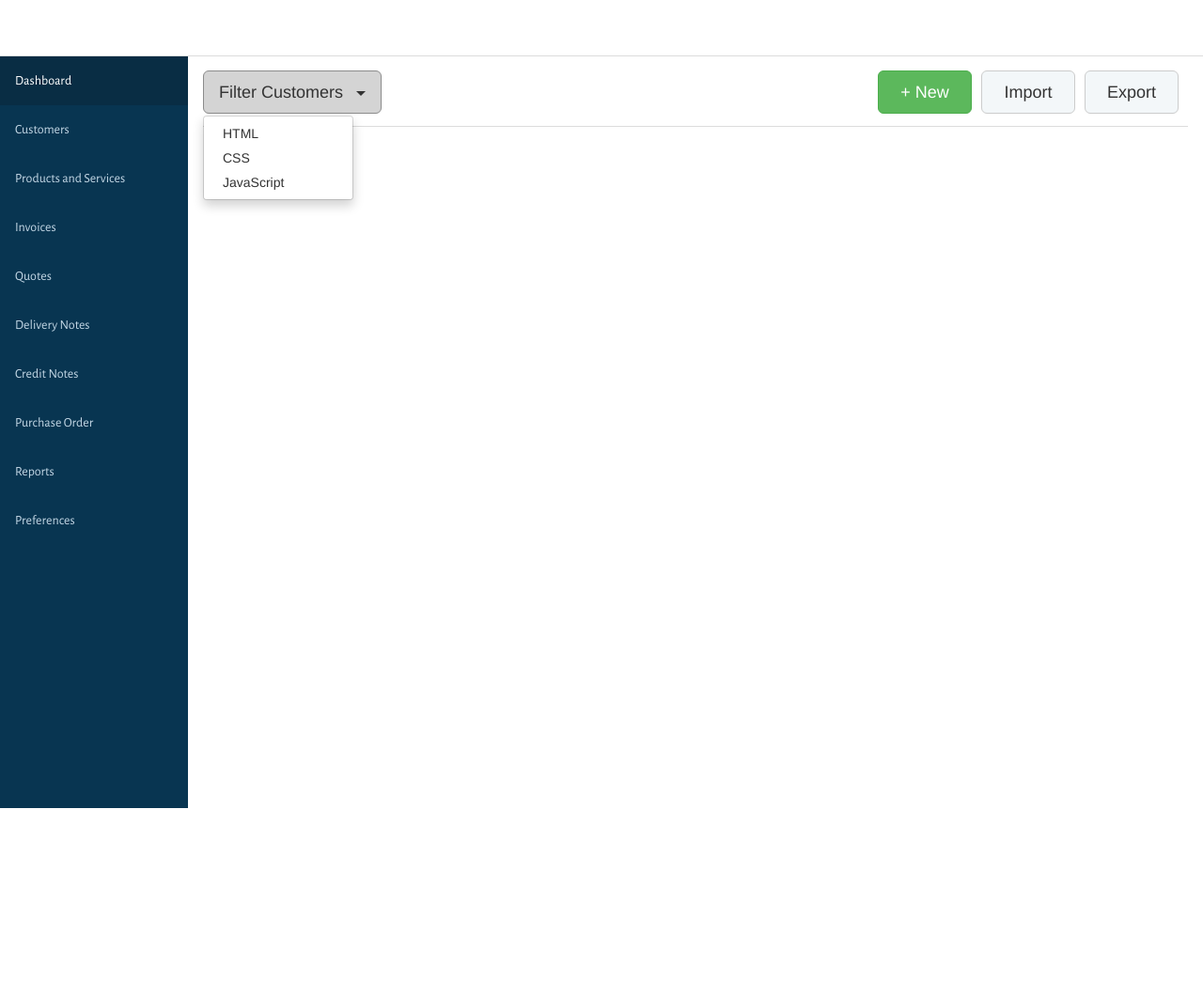
After one commit to amohit1315/quotes, a Django app: page /customer/ in a window 1280 px wide, after a click on "Filter Customers". The commit adds this page. Shown: the whole page at 94% size. Run offline with Django 3.2, Linux system fonts and the light colour scheme; some libraries are stand-ins or nearby versions.

Commit message:
updated view_customer

```diff
--- a/dashboard/urls.py
+++ b/dashboard/urls.py
@@ -3,4 +3,5 @@ from django.conf.urls  import *
 
 urlpatterns = [
     url(r'^$', views.home, name='home'),
+    url(r'^customer/', views.view_customer, name='view_customer')
 ]
--- a/dashboard/views.py
+++ b/dashboard/views.py
@@ -8,3 +8,6 @@ from django.http import HttpResponse
 
 def home(request):
     return render(request, "home.html")
+
+def view_customer(request):
+    return render(request, "view_customer.html")
--- a/templates/dashboard.html
+++ b/templates/dashboard.html
@@ -16,7 +16,7 @@ body {
   margin: 0;
   padding: 0;
   width: 200px;
-  background-color: #05324F;
+  background-color: #083551;
   position: fixed;
   height: 100%;
   overflow: auto;
@@ -24,14 +24,14 @@ body {
 
 .sidebar a {
   display: block;
-  color: #999999;
+  color: #c3d7e5;
   padding: 16px;
   text-decoration: none;
   font-family: 'Alegreya Sans';
 }
 
 .sidebar a.active {
-  background-color: #07263B;
+  background-color: #092d44;
   color: white;
 }
 
@@ -42,7 +42,7 @@ body {
 
 div#content {
   margin-left: 200px;
-  padding: 1px 16px;
+  padding: 15px 16px;
   height: 1000px;
 }
 
@@ -53,7 +53,7 @@ div#content {
     position: relative;
   }
   .sidebar a {float: left;}
-  div#content {margin-left: 0;}
+  div#content {margin-left: 0; padding: 0}
 }
 
 @media screen and (max-width: 400px) {
@@ -62,7 +62,8 @@ div#content {
     float: none;
   }
 }
-
+{% block style %}
+{% endblock %}
 </style>
 </head>
 <body>
@@ -70,8 +71,9 @@ div#content {
 </div>
 <div class="sidebar">
     {% block sidebar %}
+    {% load staticfiles %}
   <a class="active" href="#home">Dashboard</a>
-  <a href="#news">Customers</a>
+  <a href="{% url 'view_customer' %}">Customers</a>
   <a href="#contact">Products and Services</a>
   <a href="#about">Invoices</a>
   <a href="#news">Quotes</a>
@@ -81,6 +83,9 @@ div#content {
   <a href="#about">Reports</a>
   <a href="#about">Preferences</a>
     {% endblock %}
+  <link rel="stylesheet" href="https://maxcdn.bootstrapcdn.com/bootstrap/3.3.7/css/bootstrap.min.css">
+  <script src="https://ajax.googleapis.com/ajax/libs/jquery/3.3.1/jquery.min.js"></script>
+  <script src="https://maxcdn.bootstrapcdn.com/bootstrap/3.3.7/js/bootstrap.min.js"></script>
 </div>
 <div id="content">
     {% block content %}
--- a/templates/home.html
+++ b/templates/home.html
@@ -1,6 +1,11 @@
 {% extends "dashboard.html" %}
 
 {% block title %}HOME{% endblock %}
+
+{% block style %}
+
+
+{% endblock %}
 
 {% block content %}
 <h2>Responsive Sidebar Example</h2>
--- /dev/null
+++ b/templates/view_customer.html
@@ -0,0 +1,49 @@
+{% extends "dashboard.html" %}
+{% block title %}HOME{% endblock %}
+
+{% block style %}
+
+#top_base {
+    height: 60px;
+    border-bottom: 1px solid #DCDCDC;
+}
+
+button.left1 {
+    float: right;
+    margin-right: 10px;
+    width: 100px;
+}
+
+button.left2 {
+    float: right;
+    margin-right: 10px;
+    width: 100px;
+    background-color: #f3f7f9;
+}
+
+button.left0 {
+    background-color: #f3f7f9;
+}
+{% endblock %}
+
+{% block content %}
+
+<div id="top_base">
+    <div class="dropdown">
+        <button class="btn btn-default dropdown-toggle btn-lg left0" type="button" data-toggle="dropdown">Filter Customers
+        &ensp;<span class="caret"></span></button>
+        <ul class="dropdown-menu">
+          <li><a href="#">HTML</a></li>
+          <li><a href="#">CSS</a></li>
+          <li><a href="#">JavaScript</a></li>
+        </ul>
+        <button type="button" class="btn btn-default btn-lg left2">Export</button>&ensp;
+        <button type="button" class="btn btn-default btn-lg left2">Import</button>
+        <button type="button" class="btn btn-success btn-lg left1">+ New</button>
+
+
+    </div>
+</div>
+
+
+{% endblock %}
```
